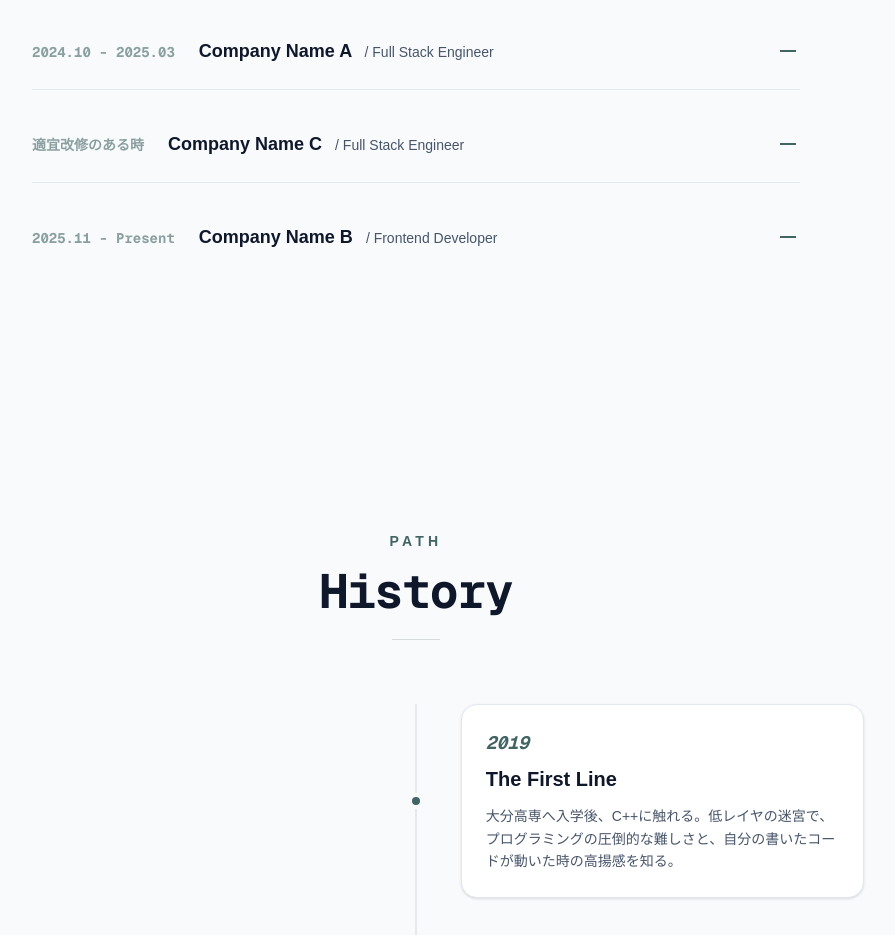
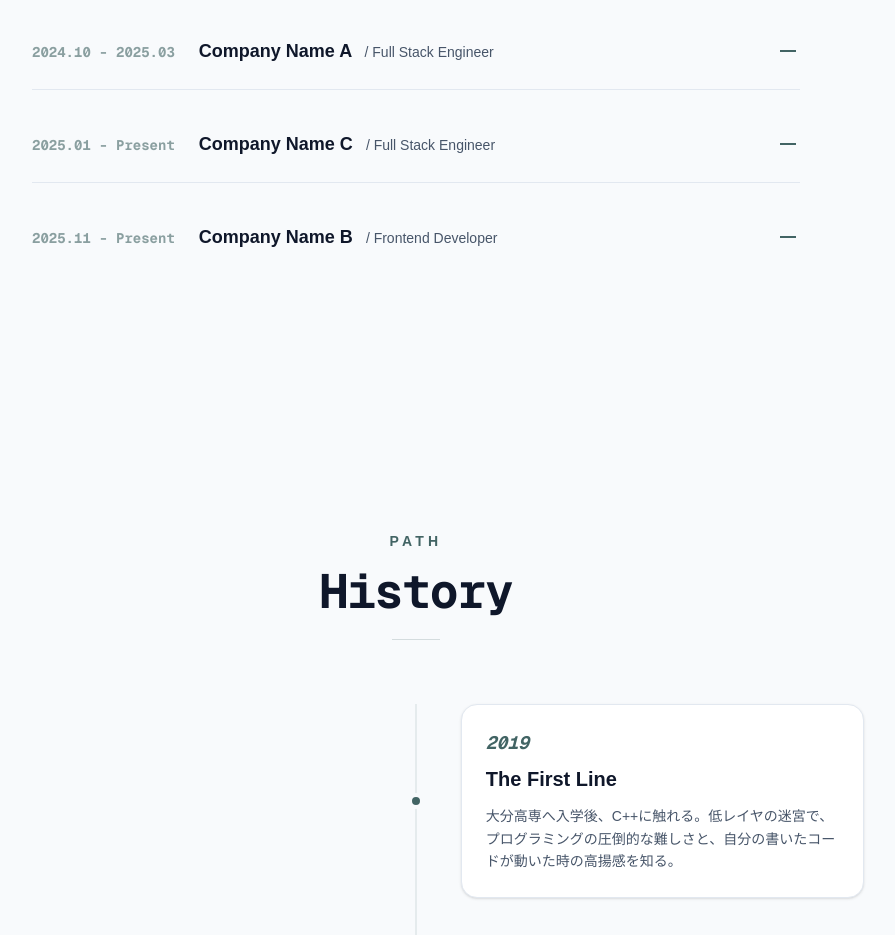
Before and after one commit to miurayui/introduction, a Next.js app: page / in a window 1280 px wide. Shown: the part 3480-4415 px from the top of the page, without its empty margins (224-1119 px from the left). Built offline with nearby package versions, Linux system fonts and the light colour scheme.

Commit message:
Minor: text fixes

```diff
--- a/compornents/accordion.tsx
+++ b/compornents/accordion.tsx
@@ -35,7 +35,7 @@ const careerData: CareerItem[] = [
     id: "02",
     company: "Company Name C",
     role: "Full Stack Engineer",
-    period: "適宜改修のある時",
+    period: "2025.01 - Present",
     description: [
       "アパレルECサイトにおけるメディア機能（Article）の設計・開発を一貫して担当。記事コンテンツと商品情報の動的な連携を実現。",
       "データベース（C# / SQL）に共通の識別子（Article ID）を導入するスキーマ拡張を実施。これにより、同一記事内で紹介される色違いや型違いのバリエーション商品を効率的に一括管理・抽出するロジックを構築。"
```
Also changed, not shown: 1 other file (tests, documents, lock files or other folders).
